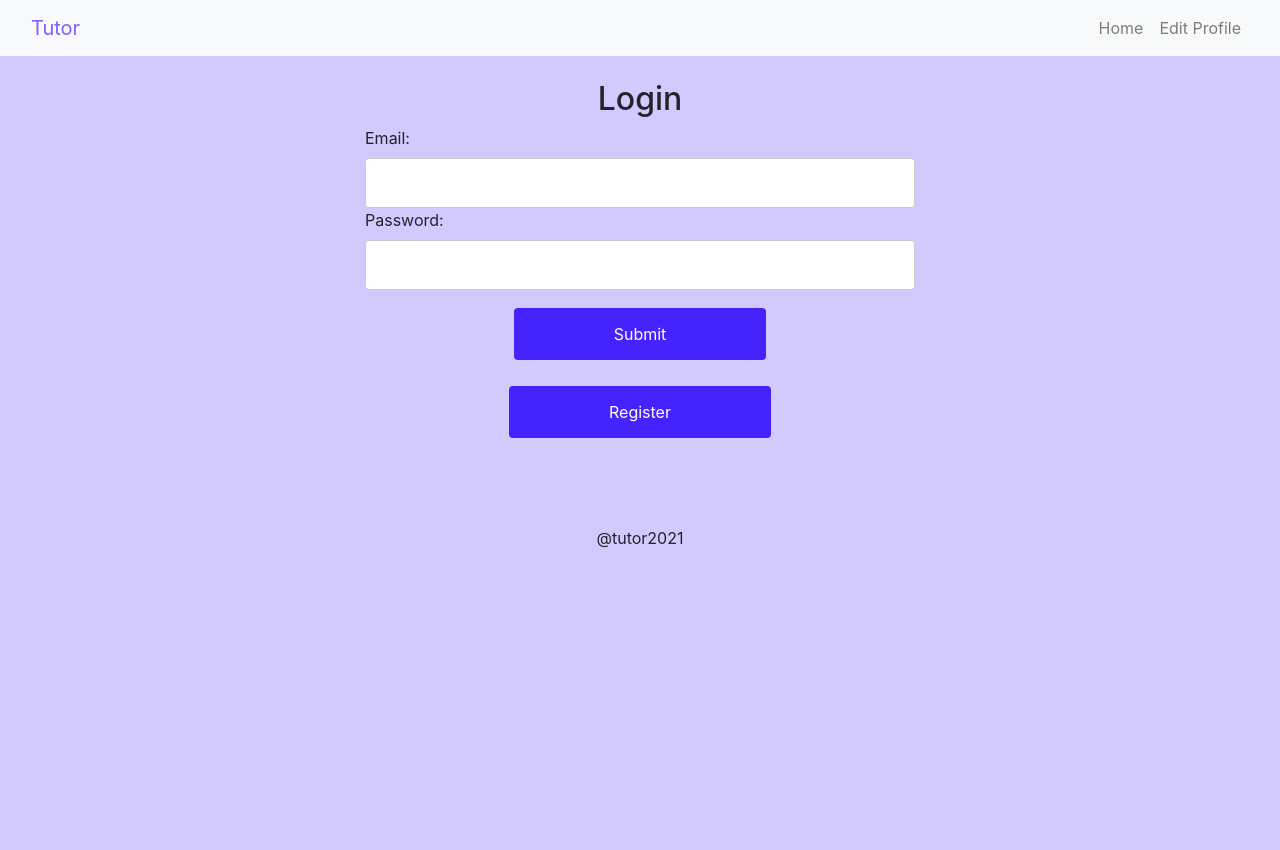
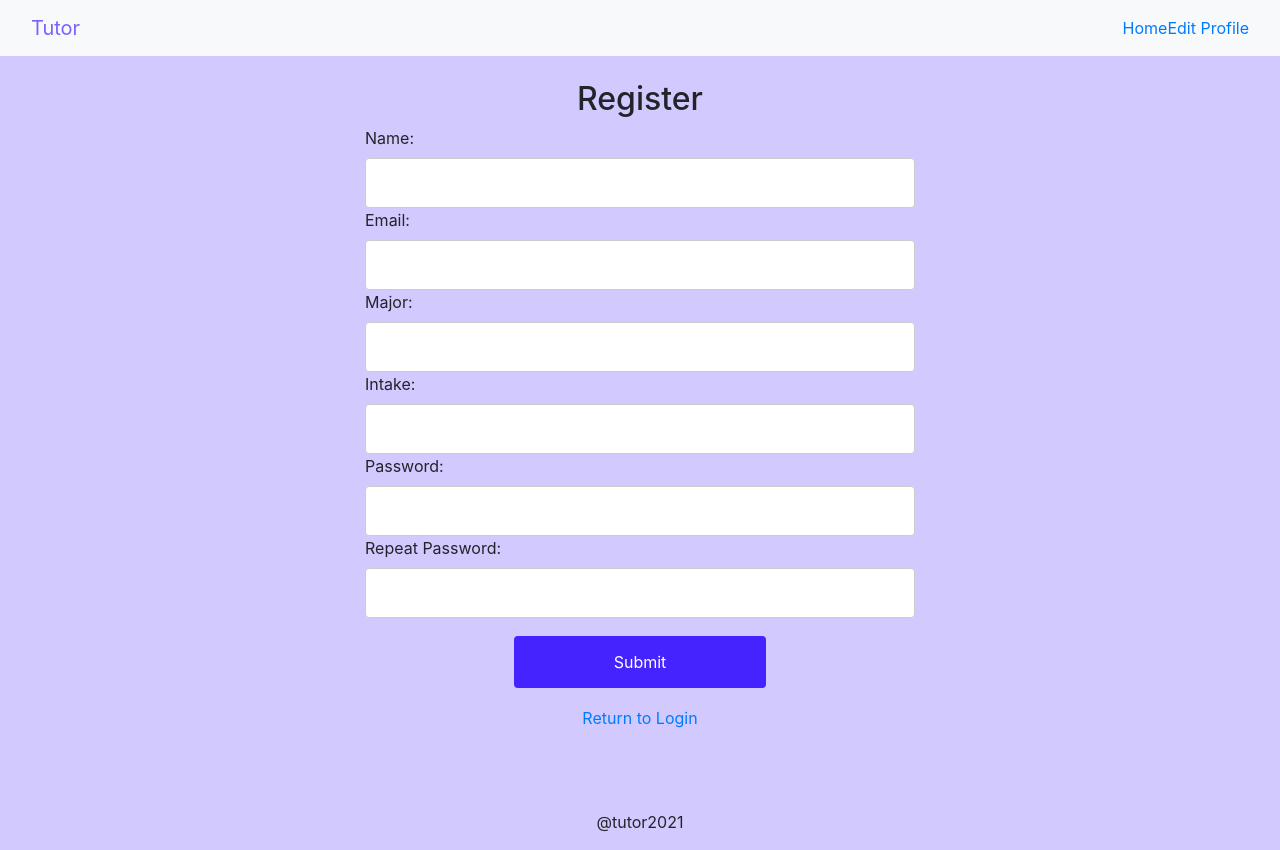
Before and after one commit to nghihua/tutor-app, a React (Create React App) app: page /register in a window 1280 px wide. Before the commit the page ends 800 px from the top, so only its background shows below. Built offline with nearby package versions, Linux system fonts and the light colour scheme.

Commit message:
Update Router, fix ugly code
Create Link for each JS file, change Navbar JS a little bit.

```diff
--- a/package.json
+++ b/package.json
@@ -10,6 +10,7 @@
     "react": "^17.0.2",
     "react-bootstrap": "^2.0.2",
     "react-dom": "^17.0.2",
+    "react-router-dom": "^5.3.0",
     "react-scripts": "4.0.3",
     "web-vitals": "^1.1.2"
   },
--- a/src/components/App.js
+++ b/src/components/App.js
@@ -1,68 +1,38 @@
-import {useState} from 'react';
+import {BrowserRouter as Router, Route, Switch} from 'react-router-dom'
+import Menu from './Navbar'
 import LoginForm from './LoginForm';
-import Menu from './Navbar';
 import Register from './Register';
+import Profile from './Profile';
 import Volunteers from './Volunteers';
-
-function App() {
-  const adminUser = {
-    email: "thodeptrai@gmail.com",
-    password: "123456"
-  }
-  // const [user, setUser] = useState({email: "", password: ""});
-  const [error, setError] = useState("");
-  const [state, setState] = useState(0);
-  const [addUser, setaddUser] = useState({email: "", password: ""});
-
-  const createUser = (details) => {
-    setError("Create success");
-    setaddUser(details);
-  }
-  const Login = (details) => {
-    if((details.email === adminUser.email && details.password === adminUser.password) || (details.email === addUser.email && details.password === addUser.password)){
-      // setUser(details);
-      console.log("Hello " + details.email);
-      setError("");
-      changePage(2);
-     }
-    else{
-      setError("No account found!!!")
-    }
-  };
-
-  const changePage = (num) =>{
-    setState(num);
-  };
-  const Page = (num) =>{
-    if(num === 0){
-      return(
-      <div>
-        <Menu />
-        <LoginForm Login = {Login} error = {error} changePage = {changePage} className="purple"/>
-      </div>
-      )
-    }
-    else if(num === 1){
-      return(
-        <Register changePage = {changePage} createUser = {createUser}/>
-      )
-    }
-    else if(num === 2){
-      return(
-        <div>
-          <Menu />
-          <Volunteers/>
-        </div>
-      )
-    }
-  }
-
-
-  return (
-    <div className="App">
-      {Page(state)}
-    </div>
-  )
+import Profile2 from './Profile2';
+const App = () => {
+    return (
+        <Router>
+            <div className="App">
+                <Menu />
+            <Switch>
+                <Route exact path="/">
+                    <LoginForm />
+                </Route>
+                {/* <Route path="/home">
+                    <LoginForm />
+                </Route> */}
+                <Route path="/register">
+                    <Register />
+                </Route>
+                <Route exact path="/volunteer">
+                    <Volunteers />
+                </Route>
+                <Route path="/profile">
+                    <Profile2 />
+                </Route>
+                <Route path="/volunteer/profile">
+                    <Profile />
+                </Route>
+            </Switch>
+            </div>
+        </Router>
+     );
 }
 
 export default App;
--- a/src/components/LoginForm.js
+++ b/src/components/LoginForm.js
@@ -1,23 +1,21 @@
-import {useState, Fragment} from 'react';
-
-const LoginForm = ({Login, error, changePage}) => {
+import {useState} from 'react';
+import {Link} from 'react-router-dom';
+// const LoginForm = ({Login, error, changePage}) => {
+const LoginForm = () => {
     const [details, setDetails] = useState({name :"", email: "", password: ""});
-
+    // const [error, setError] = useState(false) // set something if login not correct
     const submitHandle = (event) => {
         event.preventDefault();
-        Login(details);
-
+        // Login(details);
+        // fetch data to the server ???
     };
-    const register = () =>{
-        changePage(1);
-    }
 
     return (
-        <Fragment>
+        <div>
             <div className='login'>
                 <form onSubmit = {submitHandle}>
                         <h2>Login</h2>
-                        {(error !== "") ? (<div className= "error"><h2>{error} </h2></div>) : ""}
+                        {/* {(error) ? (<div className= "error"><h2>{error} </h2></div>) : ""} */}
 
                         <label htmlFor="email">Email: </label>
                         <input type="email" name = "email" id= "email" onChange ={(event) => setDetails({...details, email: event.target.value})} value = {details.email} />
@@ -29,15 +27,15 @@ const LoginForm = ({Login, error, changePage}) => {
                         <div className='center'>
                             <button type = "submit" value = "submit">Submit</button>
                         </div>
-                        <div className='center'>
-                            <button type = "button" onClick ={register} value = "register">Register</button>
-                        </div>
                 </form>
+                <div className='center'>
+                    <Link to = "/register">Register</Link>
+                </div>
             </div>
             <footer>
                <p className="center">@tutor2021</p>
             </footer>
-        </Fragment>
+        </div>
     );
 }
 
--- a/src/components/Navbar.js
+++ b/src/components/Navbar.js
@@ -2,15 +2,19 @@ import React from "react";
 import Container from 'react-bootstrap/Container'
 import Navbar from 'react-bootstrap/Navbar'
 import Nav from 'react-bootstrap/Nav'
-
+import {Link} from 'react-router-dom'
 const Menu = () => {
     return (
         <Navbar bg="light" expand="lg" className="fixed-top b-5">
             <Container fluid>
-                <Navbar.Brand href="/Home" style={{color:"#7B61FF"}}>Tutor</Navbar.Brand>
+                <Navbar.Brand href="/" style={{color:"#7B61FF"}}>Tutor</Navbar.Brand>
+                {/* try to figure how to connect Bootstrap and react router */}
                 <Nav className="justify-content-end" style={{ maxHeight: '100px' }} navbarScroll>
-                    <Nav.Link href="/Home">Home</Nav.Link>
-                    <Nav.Link href="/EditProfile">Edit Profile</Nav.Link>
+                    {/* <Nav.Link href="/Home">Home</Nav.Link>
+                    <Nav.Link href="/EditProfile">Edit Profile</Nav.Link> */}
+                    {/* replace the Nav.Link with Link router */}
+                    <Link to ="/">Home</Link>
+                    <Link to ="/EditProfile">Edit Profile</Link>
                 </Nav>
             </Container>
         </Navbar>
--- a/src/components/Register.js
+++ b/src/components/Register.js
@@ -1,29 +1,30 @@
-import {Fragment, useState} from 'react'
-import Menu from './Navbar';
+import { useState } from 'react'
+import { Link, useHistory } from 'react-router-dom'
 
-const Register = ({changePage, createUser}) => {
+// const Register = ({changePage, createUser}) => {
+const Register = () => {
     const [details, setDetails] = useState({name :"", username: "", email: "", password: "", repeatPassword: ""});
     const [error, setError] = useState("");
 
+    const history = useHistory() // This will automatically push to the specific site
     const handleSubmit = (event) =>{
         if(details.name === "" || details.username === "" || details.email === "" || details.password === "" || details.repeatPassword === ""){
                 event.preventDefault();
-                console.log(details)
+                console.log(details);
                 setError("Please insert all input");
             }
         else{
             event.preventDefault();
-            createUser(details);
-            changePage(0);
+            // add user to the server
+            console.log(details);
+            history.push('/');
         }
     }
 
-    const returnLogin = () =>{
-        changePage(0);
-    }
     return (
-    <Fragment>
-        <Menu />
+    // <Fragment>
+    //     <Menu />
+    <div>
         <div className='register'>
             <form onSubmit = {handleSubmit}>
                 <h2>Register</h2>
@@ -52,14 +53,16 @@ const Register = ({changePage, createUser}) => {
                     <button type ="submit">Submit</button>
                 </div>
                 <div className='center'>
-                    <button type ="submit" onClick = {returnLogin}>Return</button>
+                    {/* <button type ="submit" onClick = {returnLogin}>Return</button> */}
+                    <Link to="/" >Return to Login</Link>
                 </div>
             </form>
         </div>
         <footer>
                <p className="center">@tutor2021</p>
         </footer>
-    </Fragment>
+    </div>
+    // </Fragment>
     );
 }
 
```
Also changed, not shown: src/components/Login.js (added, +68 -0 lines), 1 other file (tests, documents, lock files or other folders).
